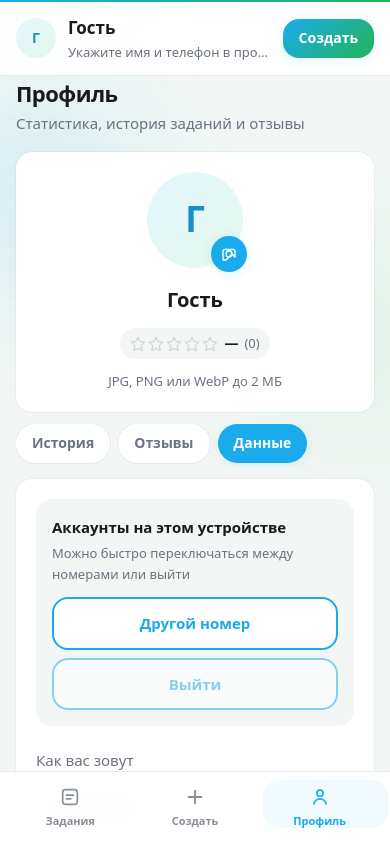
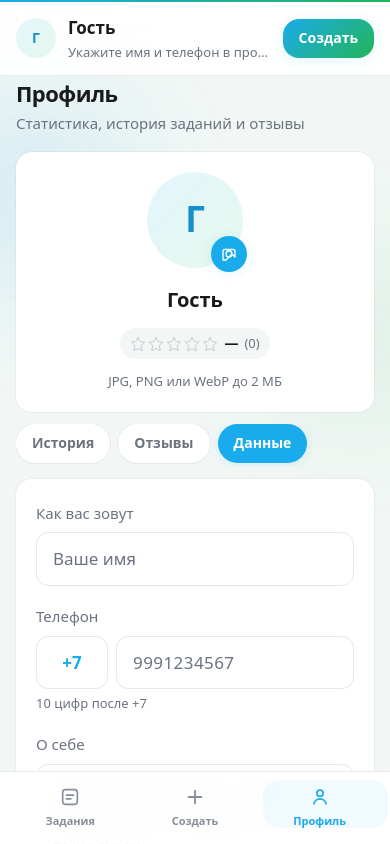
Before and after one commit to meitow/smenaykt, a Next.js app: page /profile in a window 390 px wide. Both pictures are taken after a click on the button "Данные". Shown: the top 844 px of the page. Built offline with nearby package versions, Linux system fonts and the light colour scheme.

Commit message:
Fix partner logout visibility and remove multi-account UI
- Show partner logout only when logged in, not on login page
- Remove saved-accounts list; keep phone change via settings save
- Profile logout clears single session only

Co-authored-by: Minato <meitow@users.noreply.github.com>

```diff
--- a/components/ProfilePanel.tsx
+++ b/components/ProfilePanel.tsx
@@ -6,7 +6,7 @@ import { DetailSheet } from "@/components/DetailSheet";
 import { ProfileHero, ProfileStatsGrid } from "@/components/profile/ProfileHero";
 import { ProfilePhoneField } from "@/components/TaskDetailActions";
 import { StarRating } from "@/components/StarRating";
-import { isValidRuPhone, normalizeRuPhone, formatRuPhone } from "@/lib/phone";
+import { isValidRuPhone, normalizeRuPhone } from "@/lib/phone";
 import {
   isTaskPublisher,
   isTaskWorker,
@@ -18,17 +18,13 @@ import type { ProfileData, ProfilePendingReview, ProfileReview, Task } from "@/l
 import { legalDocPath } from "@/lib/legal";
 import {
   clearUserSession,
-  getSavedAccounts,
   getUserAvatarUrl,
   getUserDisplayName,
   getUserPhone,
   profileCompletionPercent,
-  rememberAccount,
-  removeSavedAccount,
   setUserAvatarUrl,
   setUserDisplayName,
   setUserPhone,
-  type SavedAccount,
 } from "@/lib/user-session";
 import { t } from "@/lib/i18n";
 
@@ -172,12 +168,6 @@ export function ProfilePanel() {
   const [reviewSubmitting, setReviewSubmitting] = useState(false);
   const [reviewError, setReviewError] = useState("");
   const [error, setError] = useState("");
-  const [savedAccounts, setSavedAccounts] = useState<SavedAccount[]>([]);
-  const [switchingAccount, setSwitchingAccount] = useState(false);
-
-  const refreshSavedAccounts = useCallback(() => {
-    setSavedAccounts(getSavedAccounts());
-  }, []);
 
   const loadProfile = useCallback(async (userPhone: string) => {
     if (!isValidRuPhone(userPhone)) {
@@ -234,12 +224,6 @@ export function ProfilePanel() {
     setUserPhone(data.phone);
     if (data.avatarUrl) setUserAvatarUrl(data.avatarUrl);
     else setUserAvatarUrl("");
-    rememberAccount({
-      phone: data.phone,
-      name: data.name,
-      avatarUrl: data.avatarUrl ?? undefined,
-    });
-    refreshSavedAccounts();
   }
 
   useEffect(() => {
@@ -270,15 +254,7 @@ export function ProfilePanel() {
         });
       })
       .catch(() => undefined);
-
-    refreshSavedAccounts();
-  }, [refreshSavedAccounts]);
-
-  useEffect(() => {
-    const onUserUpdated = () => refreshSavedAccounts();
-    window.addEventListener("smenaykt_user_updated", onUserUpdated);
-    return () => window.removeEventListener("smenaykt_user_updated", onUserUpdated);
-  }, [refreshSavedAccounts]);
+  }, []);
 
   useEffect(() => {
     if (isValidRuPhone(savedPhone)) {
@@ -385,84 +361,8 @@ export function ProfilePanel() {
   }
 
   function logout() {
-    if (isValidRuPhone(savedPhone)) {
-      rememberAccount({
-        phone: savedPhone,
-        name: savedName.trim() || t("profile.guest"),
-        avatarUrl: savedAvatarUrl ?? undefined,
-      });
-    }
     clearUserSession();
     resetToGuest();
-    refreshSavedAccounts();
-  }
-
-  function startAddAccount() {
-    if (hasUnsavedChanges) {
-      syncDraftFromSaved();
-    }
-    if (isValidRuPhone(savedPhone)) {
-      rememberAccount({
-        phone: savedPhone,
-        name: savedName.trim() || t("profile.guest"),
-        avatarUrl: savedAvatarUrl ?? undefined,
-      });
-    }
-    clearUserSession();
-    resetToGuest();
-    refreshSavedAccounts();
-    setTab("settings");
-  }
-
-  async function switchToAccount(targetPhone: string) {
-    if (!isValidRuPhone(targetPhone)) return;
-    if (normalizeRuPhone(targetPhone) === normalizeRuPhone(savedPhone)) return;
-
-    if (hasUnsavedChanges) {
-      syncDraftFromSaved();
-    }
-
-    setSwitchingAccount(true);
-    setError("");
-
-    try {
-      const res = await fetch(`/api/profile?phone=${encodeURIComponent(targetPhone)}&lookup=1`);
-      const data = (await res.json()) as {
-        error?: string;
-        phone?: string;
-        name?: string;
-        bio?: string;
-        avatarUrl?: string | null;
-      };
-
-      if (!res.ok) {
-        applySavedProfile({
-          phone: targetPhone,
-          name: "",
-          bio: "",
-          avatarUrl: null,
-        });
-      } else {
-        applySavedProfile({
-          phone: data.phone ?? targetPhone,
-          name: data.name?.trim() ?? "",
-          bio: data.bio?.trim() ?? "",
-          avatarUrl: data.avatarUrl ?? null,
-        });
-      }
-
-      setSaveSuccess(false);
-      await loadProfile(targetPhone);
-    } catch {
-      setError(t("profile.loadError"));
-    } finally {
-      setSwitchingAccount(false);
-    }
-  }
-
-  function forgetAccount(targetPhone: string) {
-    removeSavedAccount(targetPhone);
-    refreshSavedAccounts();
   }
 
   async function saveChanges() {
@@ -775,73 +675,7 @@ export function ProfilePanel() {
 
       {tab === "settings" && (
         <section className="info-card p-5">
-          <div className="rounded-2xl bg-page px-4 py-4">
-            <h2 className="text-[15px] font-semibold text-ink">{t("profile.accountsTitle")}</h2>
-            <p className="mt-1 text-[13px] text-muted">{t("profile.accountsHint")}</p>
-
-            {savedAccounts.length > 0 && (
-              <ul className="mt-3 space-y-2">
-                {savedAccounts.map((account) => {
-                  const active =
-                    normalizeRuPhone(savedPhone) === normalizeRuPhone(account.phone);
-                  return (
-                    <li
-                      key={account.phone}
-                      className="flex items-center justify-between gap-2 rounded-xl border border-line bg-white px-3 py-2.5"
-                    >
-                      <button
-                        type="button"
-                        disabled={switchingAccount || active}
-                        onClick={() => switchToAccount(account.phone)}
-                        className="min-w-0 flex-1 text-left active:opacity-80 disabled:opacity-100"
-                      >
-                        <p className="truncate font-medium text-ink">
-                          {account.name.trim() || t("profile.guest")}
-                        </p>
-                        <p className="truncate text-[13px] text-muted">{formatRuPhone(account.phone)}</p>
-                      </button>
-                      <div className="flex shrink-0 items-center gap-2">
-                        {active && (
-                          <span className="rounded-full bg-brand-light px-2 py-0.5 text-[12px] font-semibold text-brand-dark">
-                            {t("profile.accountActive")}
-                          </span>
-                        )}
-                        {!active && (
-                          <button
-                            type="button"
-                            onClick={() => forgetAccount(account.phone)}
-                            className="text-[12px] font-medium text-muted active:opacity-80"
-                          >
-                            {t("profile.forgetAccount")}
-                          </button>
-                        )}
-                      </div>
-                    </li>
-                  );
-                })}
-              </ul>
-            )}
-
-            <div className="mt-3 flex flex-col gap-2 sm:flex-row">
-              <button
-                type="button"
-                onClick={startAddAccount}
-                className="btn-secondary flex-1 !py-3 text-[15px]"
-              >
-                {t("profile.addAccount")}
-              </button>
-              <button
-                type="button"
-                onClick={logout}
-                disabled={!savedPhone && !savedName}
-                className="btn-secondary flex-1 !py-3 text-[15px] disabled:opacity-50"
-              >
-                {t("profile.logout")}
-              </button>
-            </div>
-          </div>
-
-          <label className="mt-5 block">
+          <label className="block">
             <span className="text-[15px] font-medium text-muted">{t("profile.nameLabel")}</span>
             <input
               value={name}
@@ -906,6 +740,16 @@ export function ProfilePanel() {
               {saving ? t("profile.saving") : t("profile.saveChanges")}
             </button>
           </div>
+
+          {isValidRuPhone(savedPhone) && (
+            <button
+              type="button"
+              onClick={logout}
+              className="btn-secondary mt-4 w-full !py-3 text-[15px]"
+            >
+              {t("profile.logout")}
+            </button>
+          )}
 
           <div className="mt-6 border-t border-line pt-5">
             <h2 className="text-[15px] font-semibold text-ink">{t("profile.legalTitle")}</h2>
--- a/lib/user-session.ts
+++ b/lib/user-session.ts
@@ -1,16 +1,8 @@
-import { normalizeRuPhone } from "@/lib/phone";
-
 const NAME_KEY = "smenaykt_user_name";
 const PHONE_KEY = "smenaykt_user_phone";
 const AVATAR_KEY = "smenaykt_user_avatar";
+/** @deprecated Legacy multi-account list — cleared on logout */
 const ACCOUNTS_KEY = "smenaykt_saved_accounts";
-const MAX_SAVED_ACCOUNTS = 5;
-
-export type SavedAccount = {
-  phone: string;
-  name: string;
-  avatarUrl?: string;
-};
 
 function dispatchUserUpdated() {
   if (typeof window === "undefined") return;
@@ -65,69 +57,13 @@ export function setUserAvatarUrl(url: string) {
   dispatchUserUpdated();
 }
 
-export function getSavedAccounts(): SavedAccount[] {
-  if (typeof window === "undefined") return [];
-
-  try {
-    const raw = localStorage.getItem(ACCOUNTS_KEY);
-    if (!raw) return [];
-
-    const parsed = JSON.parse(raw) as SavedAccount[];
-    if (!Array.isArray(parsed)) return [];
-
-    const seen = new Set<string>();
-    const accounts: SavedAccount[] = [];
-
-    for (const item of parsed) {
-      const phone = normalizeRuPhone(String(item.phone ?? ""));
-      if (!phone || seen.has(phone)) continue;
-      seen.add(phone);
-      accounts.push({
-        phone,
-        name: String(item.name ?? "").trim() || "Гость",
-        avatarUrl: item.avatarUrl ? String(item.avatarUrl) : undefined,
-      });
-    }
-
-    return accounts.slice(0, MAX_SAVED_ACCOUNTS);
-  } catch {
-    return [];
-  }
-}
-
-export function rememberAccount(account: SavedAccount) {
-  if (typeof window === "undefined") return;
-
-  const phone = normalizeRuPhone(account.phone);
-  if (!phone) return;
-
-  const next: SavedAccount = {
-    phone,
-    name: account.name.trim() || "Гость",
-    avatarUrl: account.avatarUrl?.trim() || undefined,
-  };
-
-  const accounts = getSavedAccounts().filter((item) => item.phone !== phone);
-  accounts.unshift(next);
-  localStorage.setItem(ACCOUNTS_KEY, JSON.stringify(accounts.slice(0, MAX_SAVED_ACCOUNTS)));
-}
-
-export function removeSavedAccount(phone: string) {
-  if (typeof window === "undefined") return;
-
-  const normalized = normalizeRuPhone(phone);
-  if (!normalized) return;
-
-  const accounts = getSavedAccounts().filter((item) => item.phone !== normalized);
-  localStorage.setItem(ACCOUNTS_KEY, JSON.stringify(accounts));
-}
-
 export function clearUserSession() {
   if (typeof window === "undefined") return;
 
   localStorage.removeItem(NAME_KEY);
   localStorage.removeItem(PHONE_KEY);
   localStorage.removeItem(AVATAR_KEY);
+  localStorage.removeItem(ACCOUNTS_KEY);
   dispatchUserUpdated();
 }
 
--- a/locales/ru.json
+++ b/locales/ru.json
@@ -287,14 +287,9 @@
     "saveSuccess": "Профиль сохранён",
     "unsavedHint": "Есть несохранённые изменения",
     "phoneInvalidSave": "Укажите корректный телефон перед сохранением",
-    "accountSwitchHint": "Каждый номер — отдельный аккаунт. После сохранения загрузятся его имя, фото и история",
+    "accountSwitchHint": "Смените номер и сохраните — загрузятся данные этого аккаунта",
     "cancelChanges": "Отменить",
-    "accountsTitle": "Аккаунты на этом устройстве",
-    "accountsHint": "Можно быстро переключаться между номерами или выйти",
-    "accountActive": "Сейчас",
-    "addAccount": "Другой номер",
     "logout": "Выйти",
-    "forgetAccount": "Убрать",
     "legalTitle": "Документы"
   },
   "partner": {
```
Also changed, not shown: components/partner/PartnerHeaderActions.tsx (+16 -5 lines).
